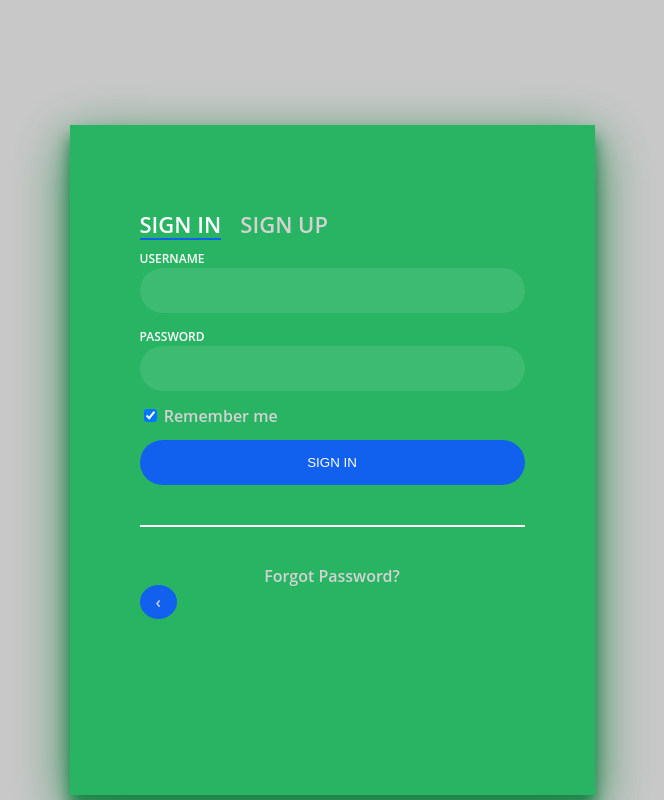
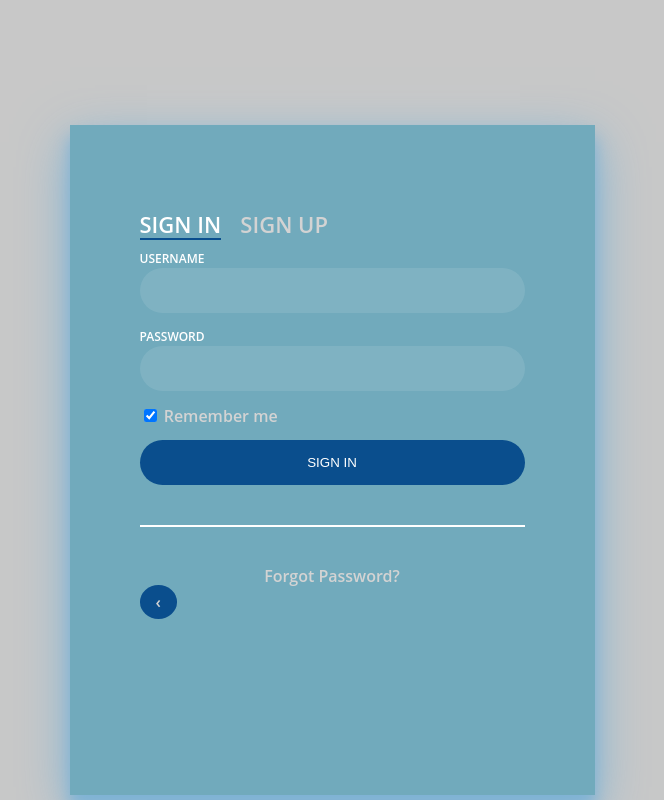
Before and after one commit to lkrell21/Projecte21ls, a PHP site: page /login.html in a window 1280 px wide. Shown: the whole page, without its empty margins (308-972 px from the left). Run offline with PHP 8.4, Linux system fonts and the light colour scheme.

Commit message:
Update login.css

```diff
--- a/css/login.css
+++ b/css/login.css
@@ -30,15 +30,15 @@ body {
     max-width: 525px;
     min-height: 670px;
     position: relative;
-    box-shadow: 0 12px 15px 0 #1E8449,
-      0 17px 50px 0 #1E8449;
+    box-shadow: 0 12px 15px 0 #7FB3D5,
+      0 17px 50px 0 #7FB3D5;
   }
   .login-html {
     width: 100%;
     height: 100%;
     position: absolute;
     padding: 90px 70px 50px 70px;
-    background: #28B463
+    background: #2390b186
   }
   .login-html .sign-in-htm,
   .login-html .sign-up-htm {
@@ -74,7 +74,7 @@ body {
   .login-html .sign-in:checked + .tab,
   .login-html .sign-up:checked + .tab {
     color: #fff;
-    border-color: #1161ee;
+    border-color: #0a4e8d;
     cursor: pointer;
 
   }
@@ -111,7 +111,7 @@ body {
     font-size: 12px;
   }
   .login-form .group .button {
-    background: #1161ee;
+    background: #0a4e8d;
   }
   .login-form .group label .icon {
     width: 15px;
@@ -145,7 +145,7 @@ body {
     color: #fff;
   }
   .login-form .group .check:checked + label .icon {
-    background: #1161ee;
+    background: #0a4e8d;
   }
   .login-form .group .check:checked + label .icon:before {
     transform: scale(1) rotate(45deg);
@@ -179,7 +179,7 @@ body {
 
   .round {
     border-radius: 50%;
-    background-color: #1161ee;
+    background-color: #0a4e8d;
     text-decoration: none;
     display: inline-block;
     padding: 8px 16px;
```
